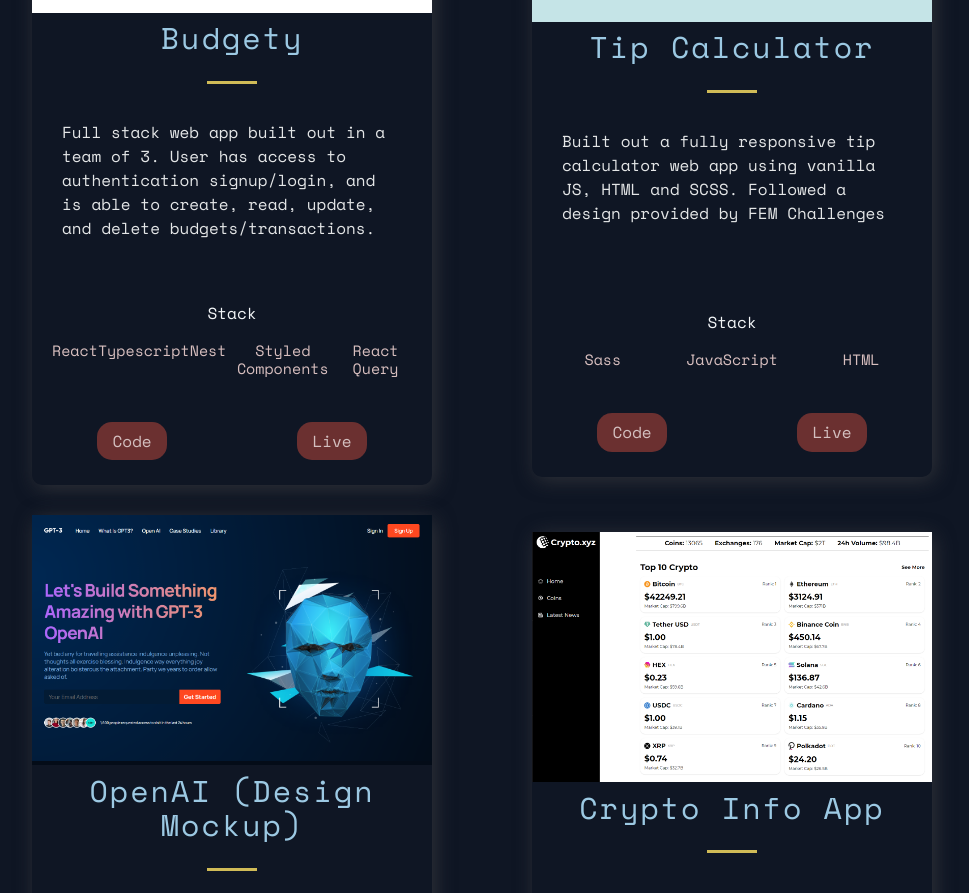
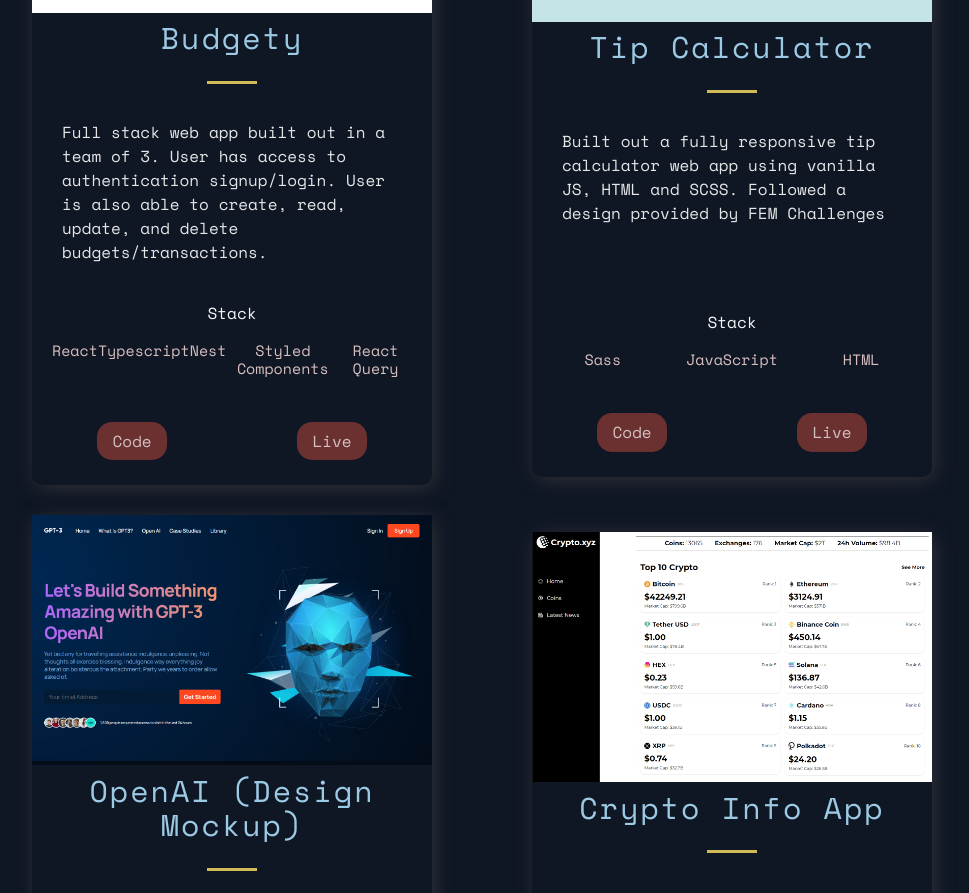
Before and after one commit to bycho91/portfolio-v2, a Next.js app: page / in a window 1280 px wide. Shown: the part 1097-1990 px from the top of the page, without its empty margins (158-1127 px from the left). Built offline with nearby package versions, Linux system fonts and the light colour scheme.

Commit message:
edited project info

```diff
--- a/src/constants/constants.js
+++ b/src/constants/constants.js
@@ -2,7 +2,7 @@
   {
     title: "Budgety",
     description:
-      "Full stack web app built out in a team of 3. User has access to authentication signup/login, and is able to create, read, update, and delete budgets/transactions.",
+      "Full stack web app built out in a team of 3. User has access to authentication signup/login. User is also able to create, read, update, and delete budgets/transactions.",
     image: "/images/budgety.png",
     tags: ["React", "Typescript", "Nest", "Styled Components", "React Query"],
     source: "https://github.com/bretpeters3n/seal-team-3",
```
